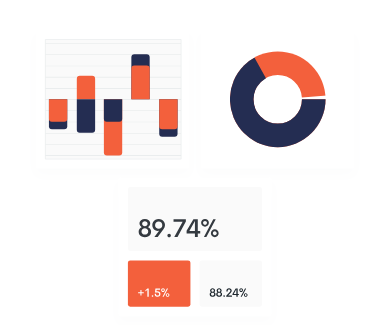
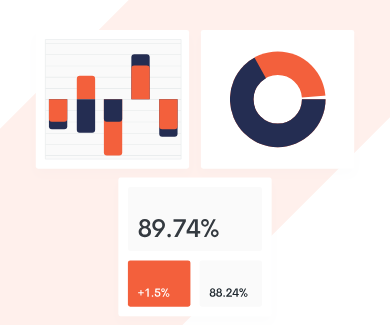
Before and after one commit to QS3H/Manage-landing-page-Frontend-Mentor, a website: page index.html in a window 390 px wide. Shown: the part 72-397 px from the top of the page. Drawn offline with Linux system fonts and the light colour scheme; files whose address does not match are found by name.

Commit message:
add background svg

```diff
--- a/input.css
+++ b/input.css
@@ -7,6 +7,13 @@
   background-image: url("../images/bg-simplify-section-desktop.svg");
   background-repeat: no-repeat;
   background-position: 10% 50%;
+}
+
+body {
+  background-image: url("../images/bg-tablet-pattern.svg");
+  background-repeat: no-repeat;
+  background-size: 800px;
+  background-position: 120% -20%;
 }
 
 /* Mobile Menu Styles */
@@ -131,12 +138,6 @@
   body {
     background-position: top -50px right -50px;
     background-size: 500px;
-  }
-
-  body::before {
-    width: 500px;
-    height: 500px;
-    right: -150px;
   }
 
   #cta {
```
Also changed, not shown: css/main.css.
